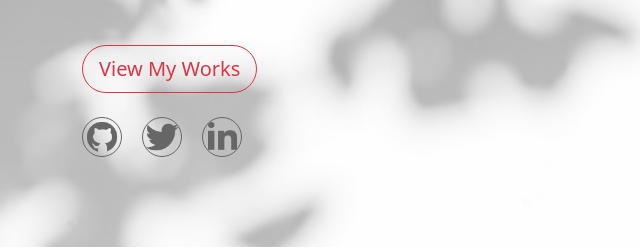
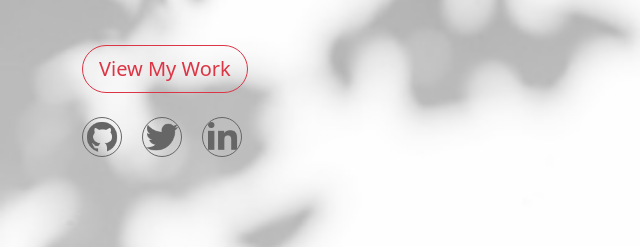
Before and after one commit to Hilary-Okemeziem/My-Portfolio, a plain HTML site: page index.html in a window 1280 px wide. Shown: the part 353-602 px from the top of the page, 0-640 px from the left. Drawn offline with nearby package versions, Linux system fonts and the light colour scheme.

Commit message:
fourth commit

```diff
--- a/index.html
+++ b/index.html
@@ -50,7 +50,7 @@
                     <p>A Frontend ReactJS Web Developer</p>
                   </div>
                   <div class="mt-5">
-                    <a href="#portfolio" class="btn btn-outline-danger btn-lg btn-size">View My Works</a>
+                    <a href="#portfolio" class="btn btn-outline-danger btn-lg btn-size">View My Work</a>
                   </div>
                   <div class="mt-4">
                     <a href="https://github.com/Lhary" target="_blank" class="text-decoration-none">
```
